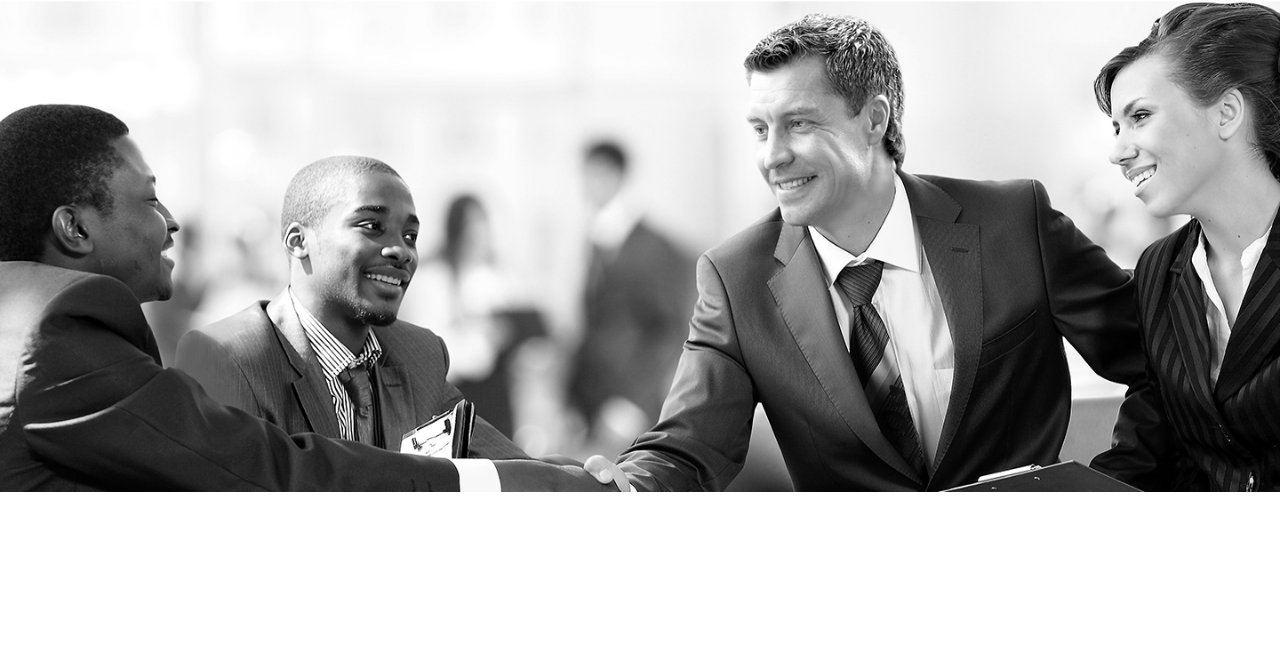
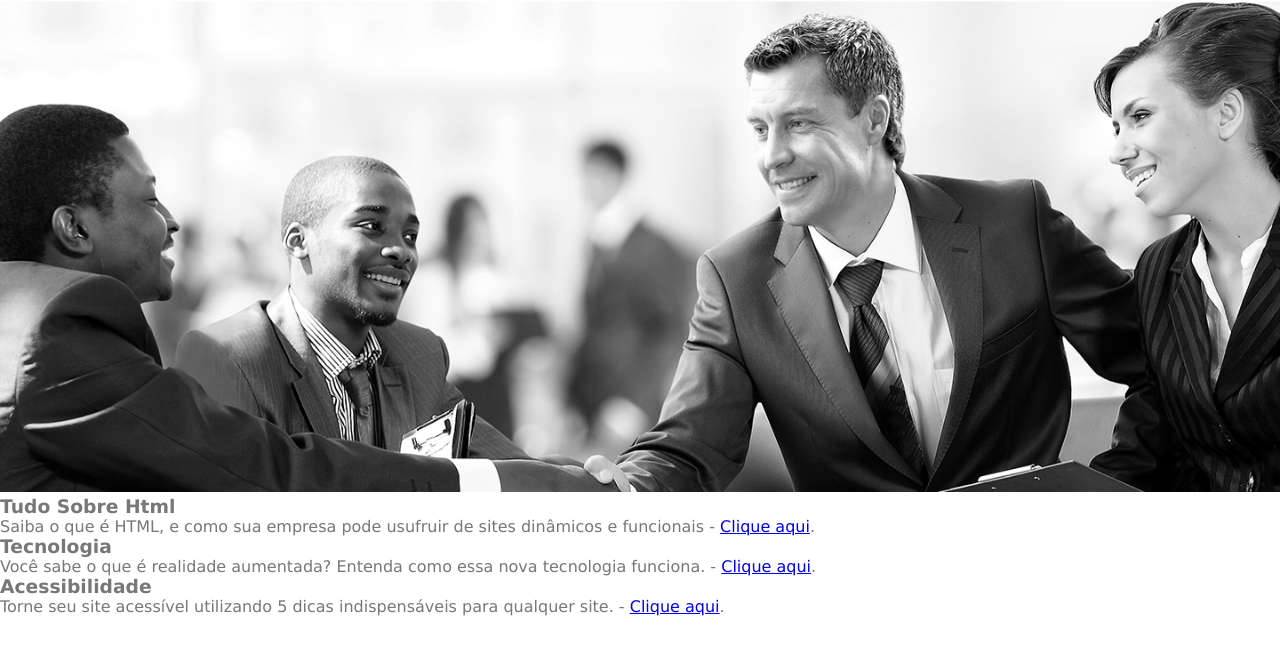
Before and after one commit to Gilvan-R-A/code-landing-page-website, a plain HTML site: page index.html in a window 1280 px wide. Shown: the part 103-758 px from the top of the page. Drawn offline with Linux system fonts and the light colour scheme.

Commit message:
adicionando footer

```diff
--- a/index.html
+++ b/index.html
@@ -36,15 +36,16 @@
                 <h1>Tudo sobre Html</h1>
                 <p><strong>HTML</strong><i>(abreviação para a expressão inglesa HyperText Markup Language, que significa Linguagem de Marcação de Hipertexto)</i> é uma linguagem de marcação utilizada na construção de páginas na Web. Documentos podem ser interpretados por navegadores. - <i>wikipedia.org - acesso 09/2016</i>
                 </p>
+                <img src="/Imagem/html5.png" alt="logo html5">
             </div>
         </div>
 
         <div id="openModal1" class="modalDialog">
             <div>
-                <a href="close" title="Close" class="close">X</a>
+                <a href="#close" title="Close" class="close">X</a>
                 <h1>Tecnologia - Realidade Aumentada</h1>
                 <p>
-                    De uma forma sipls, <b>Realidade Aumentada</b> é uma tecnologia que permite que o mundo virtual seja misturado ao real, possibilitando maior interação e abrindo uma nova dimensão na maneira como nós executamos tarefas, ou mesmo as que nós incubimos às máquinas. Assim, se você pensava que objetos puando para fora da tela eram elementos de filmes de ficção científica, está na hora de mudar seus conceitos. Aliás, o que acontece com a <b>Realidade Aumentada</b> é o contrário: você pulará para dentro do mundo virtual para interagir com objetos que só estão limitados à sua imaginação. - <i>tecmundo.com.br/realidade-aumentada - acesso 09/2016</i>
+                    De uma forma simples, <b>Realidade Aumentada</b> é uma tecnologia que permite que o mundo virtual seja misturado ao real, possibilitando maior interação e abrindo uma nova dimensão na maneira como nós executamos tarefas, ou mesmo as que nós incubimos às máquinas. Assim, se você pensava que objetos pulando para fora da tela eram elementos de filmes de ficção científica, está na hora de mudar seus conceitos. Aliás, o que acontece com a <b>Realidade Aumentada</b> é o contrário: você pulará para dentro do mundo virtual para interagir com objetos que só estão limitados à sua imaginação. - <i>tecmundo.com.br/realidade-aumentada - acesso 09/2016</i>
                 </p>
             </div>
         </div>
@@ -59,7 +60,20 @@
             </div>
         </div>
 
-
+        <footer>
+           <div class="footer-text">
+            <h3>Tudo Sobre Html</h3>
+            <p>Saiba o que é HTML, e como sua empresa pode usufruir de sites dinâmicos e funcionais - <a href="#openModal">Clique aqui</a>.</p>
+           </div>
+           <div class="footer-text">
+            <h3>Tecnologia</h3>
+            <p>Você sabe o que é realidade aumentada? Entenda como essa nova tecnologia funciona. - <a href="#openModal1">Clique aqui</a>.</p>
+           </div>
+           <div class="footer-text">
+            <h3>Acessibilidade</h3>
+            <p>Torne seu site acessível utilizando 5 dicas indispensáveis para qualquer site. - <a href="#openModal2">Clique aqui</a>.</p>
+           </div>
+        </footer>
 
 
 
```
